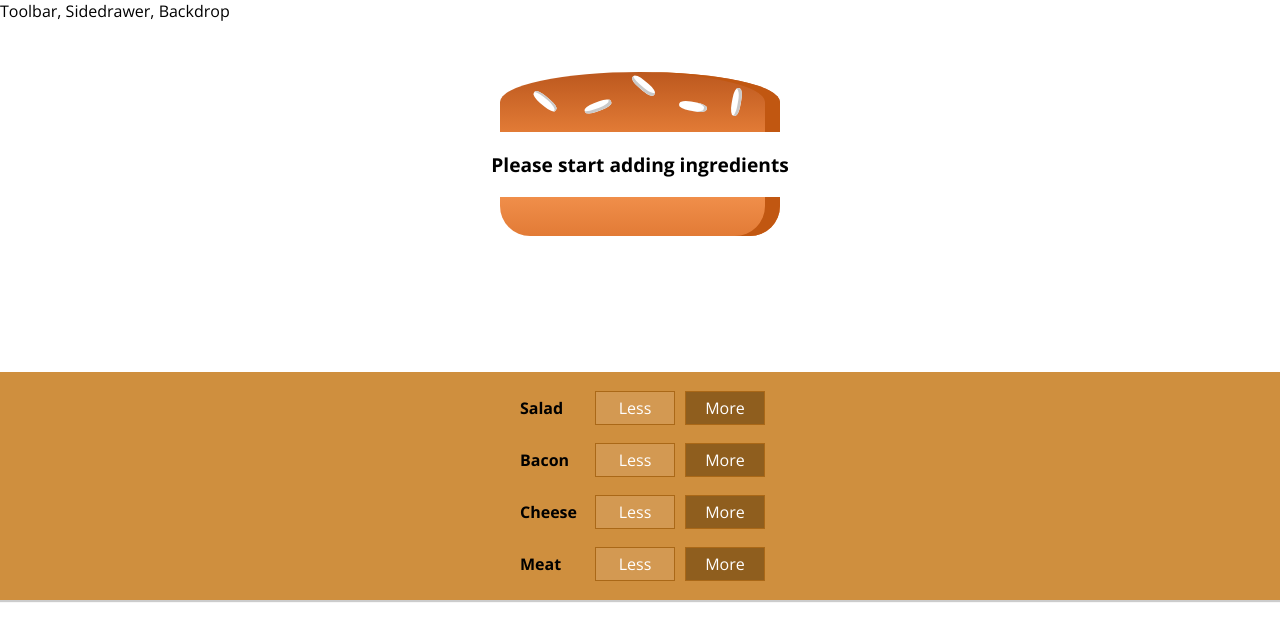
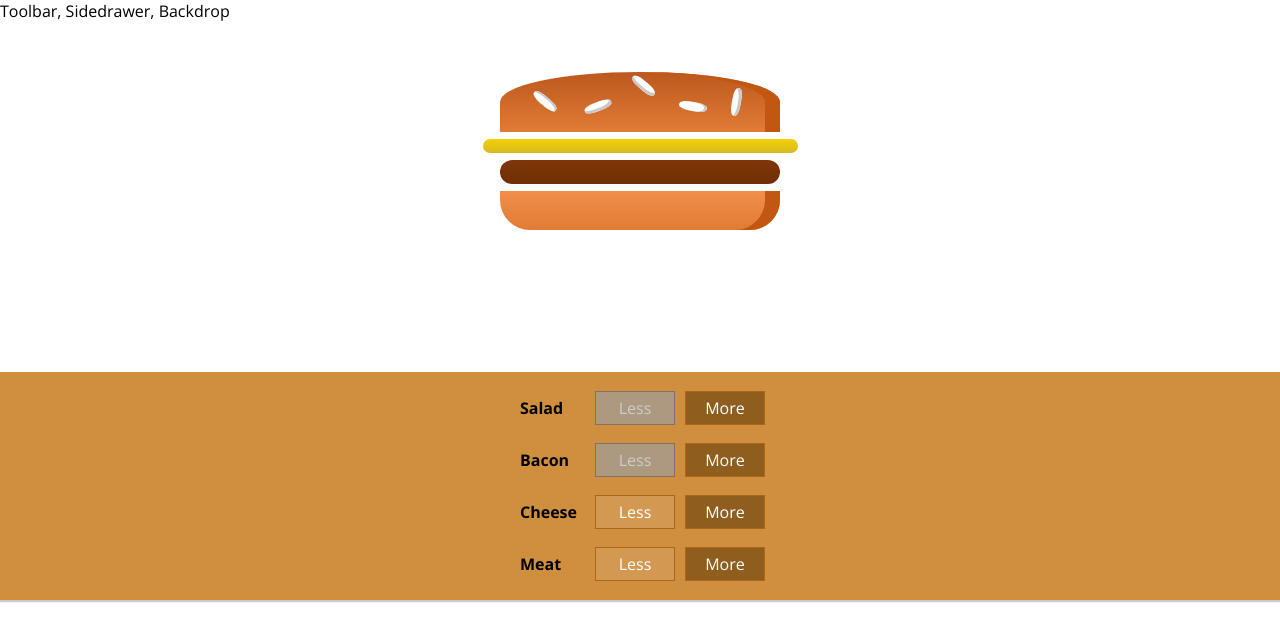
Before and after one commit to JiiB/React, a React app in the folder burgerbuilder/: page / in a window 1280 px wide. Shown: the top 640 px of the page. Built offline with nearby package versions, Linux system fonts and the light colour scheme.

Commit message:
added buildcontrols functions

```diff
--- a/burgerbuilder/src/components/Burger/BuildControls/BuildControl/BuildControl.js
+++ b/burgerbuilder/src/components/Burger/BuildControls/BuildControl/BuildControl.js
@@ -5,8 +5,13 @@
   return (
     <div className={classes.BuildControl}>
         <div className={classes.Label}>{props.label}</div>
-        <button className={classes.Less}>Less</button>
-        <button className={classes.More}>More</button>
+        <button
+        onClick={props.removed}
+        className={classes.Less}
+        disabled={props.disabled} >Less</button>
+        <button
+        onClick={props.added}
+        className={classes.More}>More</button>
     </div>
   );
 }
--- a/burgerbuilder/src/components/Burger/BuildControls/BuildControls.js
+++ b/burgerbuilder/src/components/Burger/BuildControls/BuildControls.js
@@ -9,12 +9,18 @@
     {label: 'Meat', type: 'meat'}
 ]
 
-const buildContols = (params) => {
+const buildContols = (props) => {
 
   return (
     <div className={classes.BuildControls}>
         {controls.map(control => {
-           return <BuildControl key={control.label} label={control.label}/>
+           return <BuildControl
+           added={() => props.ingredientAdded(control.type)}
+           removed={() => props.ingredientRemoved(control.type)}
+           key={control.label}
+           label={control.label}
+           disabled={props.disabled[control.type]}
+           />
         })}
     </div>
   );
--- a/burgerbuilder/src/containers/BurgerBuilder/BurgerBuilder.js
+++ b/burgerbuilder/src/containers/BurgerBuilder/BurgerBuilder.js
@@ -2,6 +2,13 @@
 import Auxiliary from '../../hoc/Auxiliary';
 import Burger from '../../components/Burger/Burger';
 import BuildControls from '../../components/Burger/BuildControls/BuildControls';
+
+const INGREDIENT_PRICES = {
+    salad: 0.5,
+    cheese: 0.4,
+    meat: 1.5,
+    bacon: 0.6
+}
 
 class BurgerBuilder extends Component {
 
@@ -9,16 +16,61 @@
         ingredients: {
             salad: 0,
             bacon: 0,
-            cheese: 0,
-            meat: 0
-        }
+            cheese: 1,
+            meat: 1
+        },
+        totalPrice: 4
     }
 
+    addIngredientHander = (type) => {
+        const oldCount = this.state.ingredients[type];
+        const updatedCount = oldCount + 1;
+        const updatedIngredients = {
+            ...this.state.ingredients
+        };
+
+        updatedIngredients[type] = updatedCount;
+        const priceAddition = INGREDIENT_PRICES[type];
+        const oldPrice = this.state.totalPrice;
+        const newPrice = oldPrice + priceAddition;
+
+        this.setState({ingredients: updatedIngredients, totalPrice: newPrice });
+    }
+
+    removeIngredientHander = (type) => {
+        const oldCount = this.state.ingredients[type];
+        if (oldCount <= 0) {
+            return;
+        }
+        const updatedCount = oldCount - 1;
+        const updatedIngredients = {
+            ...this.state.ingredients
+        };
+
+        updatedIngredients[type] = updatedCount;
+        const priceDeduction = INGREDIENT_PRICES[type];
+        const oldPrice = this.state.totalPrice;
+        const newPrice = oldPrice - priceDeduction;
+
+        this.setState({ingredients: updatedIngredients, totalPrice: newPrice });
+    }
     render() {
+
+        const disableInfo = {
+            ...this.state.ingredients
+        };
+        for (let key in disableInfo) {
+            disableInfo[key] = disableInfo[key] <= 0
+        }
+
         return (
             <Auxiliary>
                 <Burger ingredients={this.state.ingredients} />
-                <BuildControls />
+                <BuildControls
+                disabled={disableInfo}
+                ingredientAdded={this.addIngredientHander}
+                ingredientRemoved={this.removeIngredientHander}
+                />
             </Auxiliary>
         );
     }
```
